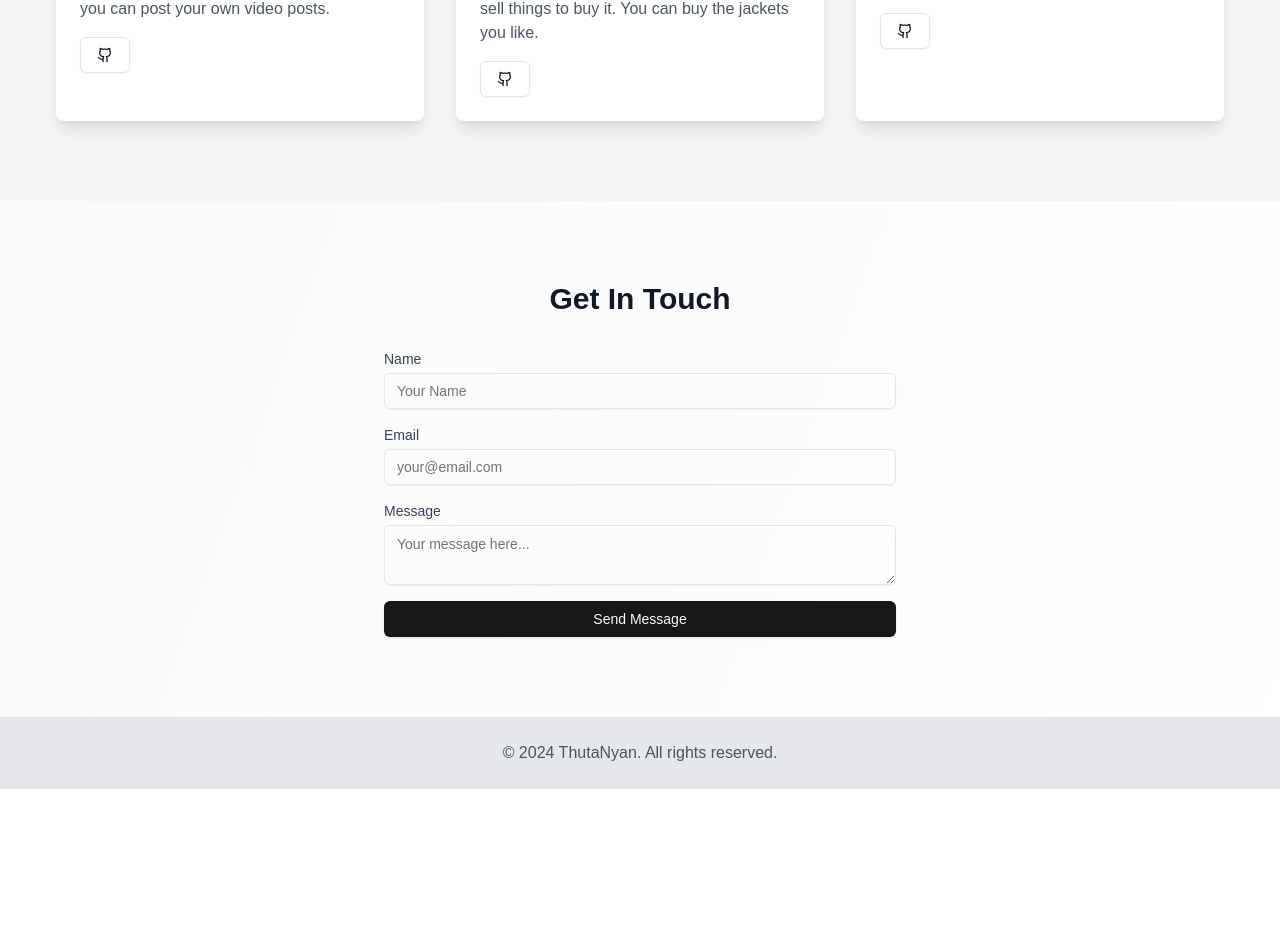
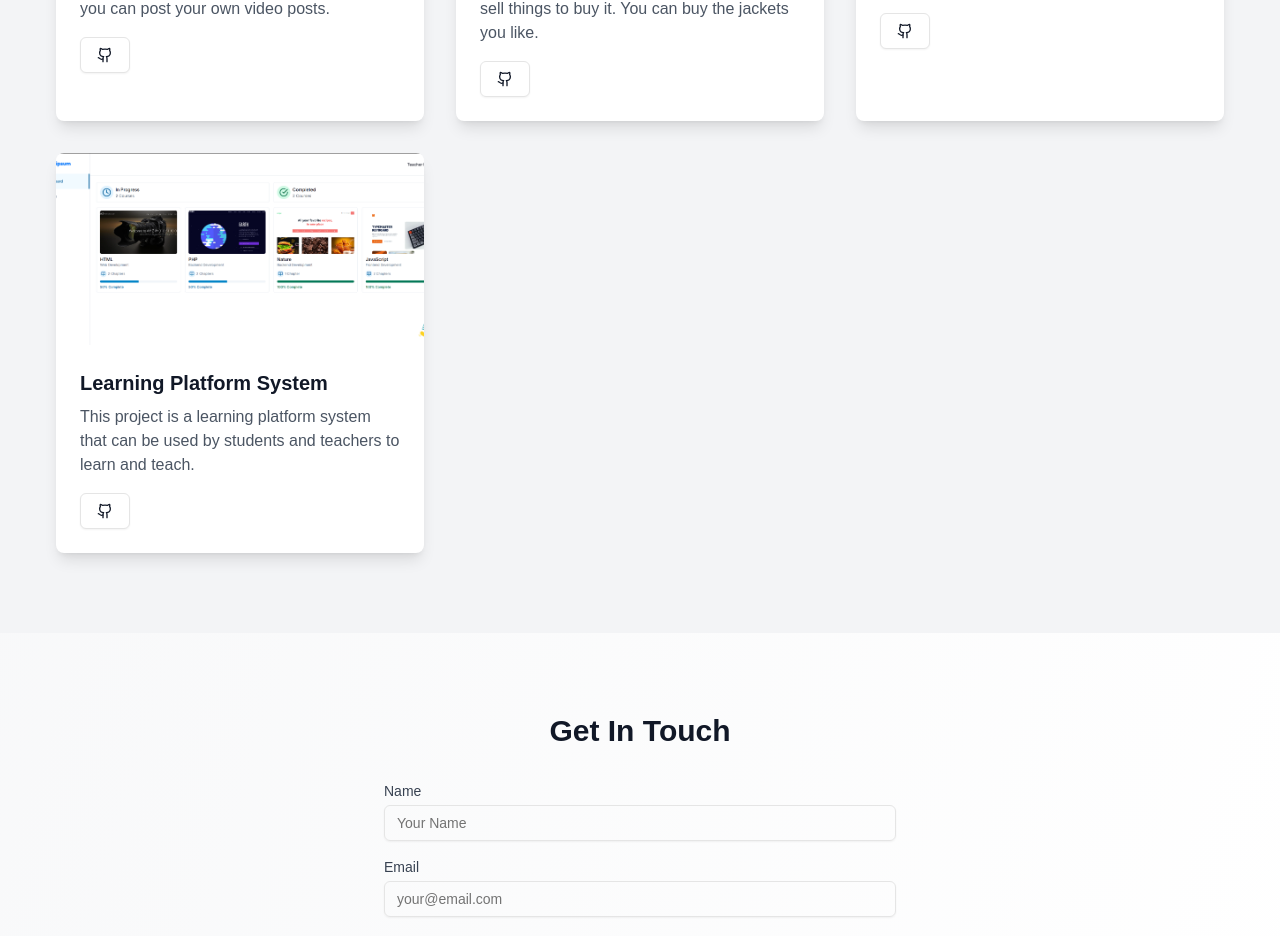
Before and after one commit to ThutaNyan788/Portfolio, a Next.js app: page / in a window 1280 px wide. Shown: the part 2819-3755 px from the top of the page. Before the commit the page ends 3608 px from the top, so only its background shows below. Built offline with nearby package versions, Linux system fonts and the light colour scheme.

Commit message:
added_project

```diff
--- a/app/page.tsx
+++ b/app/page.tsx
@@ -18,6 +18,8 @@ import mern_recipe from "../public/mern_recipe.png";
 import react_native_aora from "../public/react_native_aora.png";
 import ec_rn from "../public/ec_rn.png";
 import amz_studio from "../public/amz_studio.png"
+import lms from "../public/lms.png"
+
 
 
 
@@ -103,6 +105,13 @@ export default function Portfolio() {
       desc:"This project made for personal studio landing page to attract people their design and photo",
       img:amz_studio,
       github: "https://github.com/ThutaNyan788/AMZstudioproject"
+    },
+    {
+      id: 8,
+      name: "Learning Platform System",
+      desc:"This project is a learning platform system that can be used by students and teachers to learn and teach.",
+      img:lms,
+      github: "https://github.com/ThutaNyan788/LMS-Platform"
     },
   ]
 
```
Also changed, not shown: public/lms.png (added).
